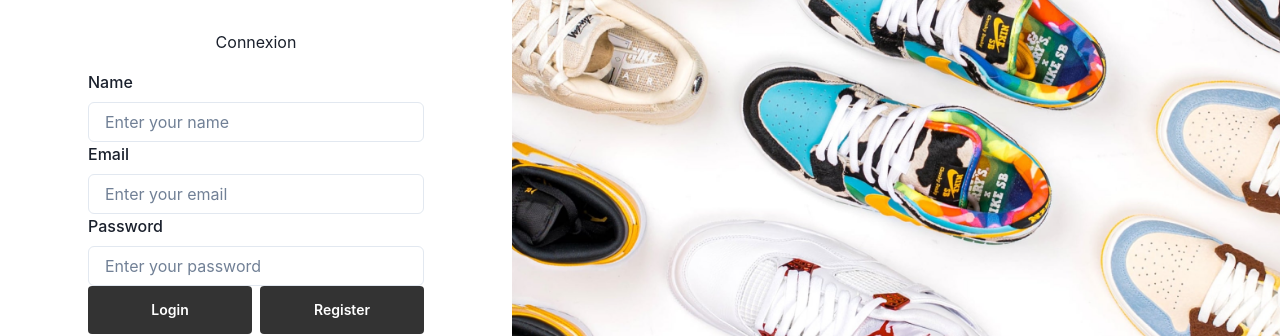
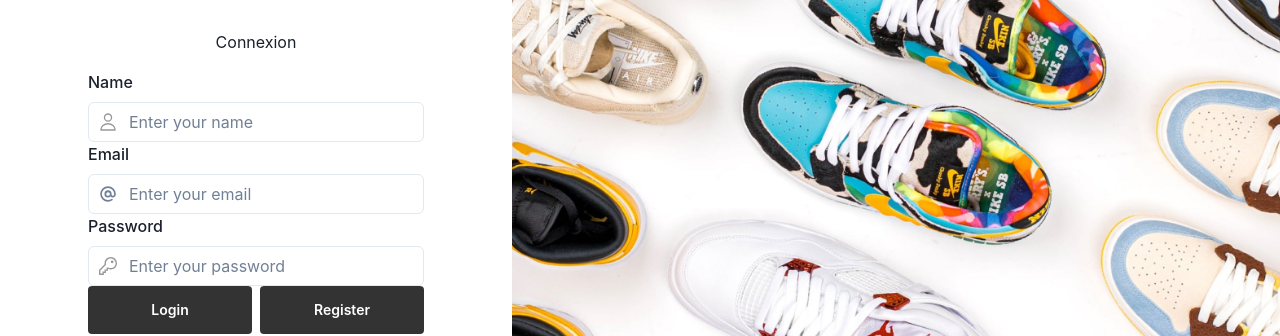
Before and after one commit to J4ckyLIM/Mail_App, a React (Vite) app in the folder frontend/: page /auth in a window 1280 px wide. Shown: the part 222-558 px from the top of the page. Built offline with nearby package versions, Linux system fonts and the light colour scheme; no server answers.

Commit message:
feat: rewrite authentication form

```diff
--- a/frontend/src/components/forms/AuthenticationForm.tsx
+++ b/frontend/src/components/forms/AuthenticationForm.tsx
@@ -3,6 +3,9 @@ import { FC, useCallback, useState } from 'react';
 import MainButton from '../buttons/MainButton';
 import { AuthenticationType } from '../../types/auth/types';
 import { AuthenticationFormHandlerProps } from '../../views/auth/AuthenticationView';
+import FormInput from '../inputs/FormInput';
+import { AtSignIcon, PhoneIcon } from '@chakra-ui/icons';
+import { KeyIcon, PersonIcon } from '../../assets';
 
 interface AuthenticationFormProps {
   onSubmit: (props :AuthenticationFormHandlerProps) => void;
@@ -25,20 +28,35 @@ const AuthenticationForm: FC<AuthenticationFormProps> = ({ onSubmit }) => {
         <VStack spacing={4}>
           <Text>Connexion</Text>
           <form onSubmit={handleSubmit}>
-          <FormControl>
-            <FormLabel>Name</FormLabel>
-              <Input type="string" placeholder="Enter your name" isRequired value={name} onChange={(event) => setName(event.target.value)}/>
-            </FormControl>
+            <FormInput
+              label="Name"
+              inputType="string"
+              placeholder="Enter your name"
+              isRequired
+              onChange={(event) => setName(event.target.value)}
+              value={name}
+              icon={<img src={PersonIcon} />}
+            />
 
-            <FormControl>
-              <FormLabel>Email</FormLabel>
-              <Input type="email" placeholder="Enter your email" isRequired value={email} onChange={(event) => setEmail(event.target.value)}/>
-            </FormControl>
+            <FormInput
+              label="Email"
+              inputType="email"
+              placeholder="Enter your email"
+              isRequired
+              onChange={(event) => setEmail(event.target.value)}
+              value={email}
+              icon={<AtSignIcon color="gray.500" />}
+            />
 
-            <FormControl>
-              <FormLabel>Password</FormLabel>
-              <Input type="password" placeholder="Enter your password" isRequired value={password} onChange={(event) => setPassword(event.target.value)}/>
-            </FormControl>
+            <FormInput
+              label="Password"
+              inputType="password"
+              placeholder="Enter your password"
+              isRequired
+              onChange={(event) => setPassword(event.target.value)}
+              value={password}
+              icon={<img src={KeyIcon} />}
+            />
 
             <HStack>
               <MainButton props={{ type: 'submit' }} title='Login' onClick={() => setType(AuthenticationType.LOGIN)} />
```
